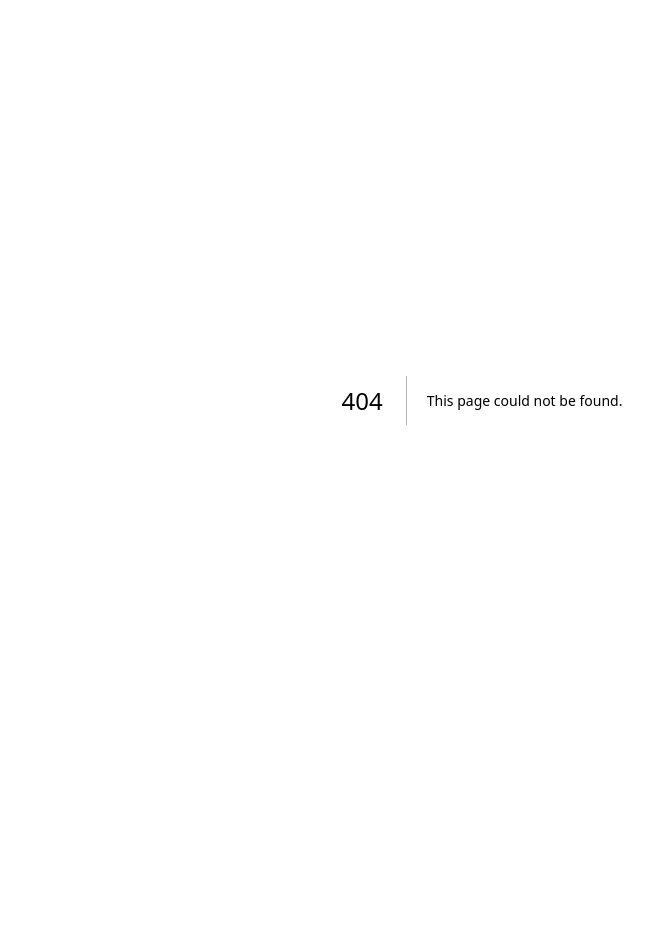
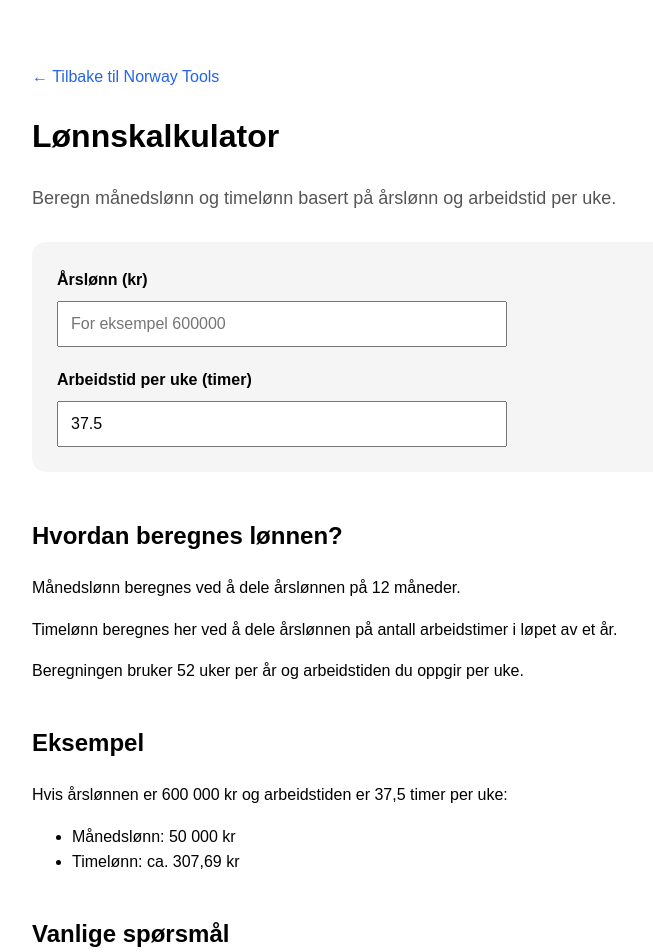
Before and after one commit to Stz6648/norway-tools, a Next.js app: page /lonnskalkulator in a window 1280 px wide. Before the commit this address had no page. Shown: the top 952 px of the page, without its empty margins (158-811 px from the left). Before the commit the page ends 800 px from the top, so only its background shows below. Built offline with nearby package versions, Linux system fonts and the light colour scheme.

Commit message:
Create lonnskalkulator.js

```diff
--- /dev/null
+++ b/pages/lonnskalkulator.js
@@ -0,0 +1,253 @@
+import Head from "next/head";
+import { useState } from "react";
+
+export default function Lonnskalkulator() {
+  const [annualSalary, setAnnualSalary] = useState("");
+  const [weeklyHours, setWeeklyHours] = useState("37.5");
+
+  const salary = Number(annualSalary) || 0;
+  const hours = Number(weeklyHours) || 0;
+
+  const monthlySalary = salary / 12;
+  const hourlySalary =
+    hours > 0 ? salary / (hours * 52) : 0;
+
+  const formatNOK = (value) =>
+    new Intl.NumberFormat("no-NO", {
+      maximumFractionDigits: 2,
+    }).format(value);
+
+  return (
+    <>
+      <Head>
+        <title>Lønnskalkulator – Beregn månedslønn og timelønn | Norway Tools</title>
+
+        <meta
+          name="description"
+          content="Gratis lønnskalkulator for Norge. Beregn månedslønn og timelønn basert på årslønn og arbeidstid per uke."
+        />
+
+        <meta
+          name="keywords"
+          content="lønnskalkulator, årslønn, månedslønn, timelønn, lønn kalkulator Norge"
+        />
+
+        <meta name="robots" content="index, follow" />
+
+        <link
+          rel="canonical"
+          href="https://norway-tools.vercel.app/lonnskalkulator"
+        />
+      </Head>
+
+      <main
+        style={{
+          maxWidth: "900px",
+          margin: "0 auto",
+          padding: "40px 20px",
+          fontFamily: "Arial, sans-serif",
+          lineHeight: 1.6,
+        }}
+      >
+        <p>
+          <a
+            href="/"
+            style={{
+              textDecoration: "none",
+              color: "#2563eb",
+            }}
+          >
+            ← Tilbake til Norway Tools
+          </a>
+        </p>
+
+        <header>
+          <h1>Lønnskalkulator</h1>
+
+          <p style={{ fontSize: "18px", color: "#555" }}>
+            Beregn månedslønn og timelønn basert på årslønn og
+            arbeidstid per uke.
+          </p>
+        </header>
+
+        <section
+          style={{
+            marginTop: "30px",
+            padding: "25px",
+            background: "#f5f5f5",
+            borderRadius: "14px",
+          }}
+        >
+          <label>
+            <strong>Årslønn (kr)</strong>
+          </label>
+
+          <input
+            type="number"
+            min="0"
+            value={annualSalary}
+            onChange={(e) => setAnnualSalary(e.target.value)}
+            placeholder="For eksempel 600000"
+            style={{
+              display: "block",
+              width: "100%",
+              maxWidth: "450px",
+              padding: "12px",
+              marginTop: "8px",
+              fontSize: "16px",
+              boxSizing: "border-box",
+            }}
+          />
+
+          <label
+            style={{
+              display: "block",
+              marginTop: "20px",
+            }}
+          >
+            <strong>Arbeidstid per uke (timer)</strong>
+          </label>
+
+          <input
+            type="number"
+            min="0"
+            step="0.5"
+            value={weeklyHours}
+            onChange={(e) => setWeeklyHours(e.target.value)}
+            style={{
+              display: "block",
+              width: "100%",
+              maxWidth: "450px",
+              padding: "12px",
+              marginTop: "8px",
+              fontSize: "16px",
+              boxSizing: "border-box",
+            }}
+          />
+
+          {salary > 0 && hours > 0 && (
+            <div
+              style={{
+                marginTop: "25px",
+                padding: "20px",
+                background: "white",
+                borderRadius: "10px",
+              }}
+            >
+              <h2>Resultat</h2>
+
+              <p>
+                <strong>Årslønn:</strong>{" "}
+                {formatNOK(salary)} kr
+              </p>
+
+              <p>
+                <strong>Månedslønn:</strong>{" "}
+                {formatNOK(monthlySalary)} kr
+              </p>
+
+              <p>
+                <strong>Timelønn:</strong>{" "}
+                {formatNOK(hourlySalary)} kr
+              </p>
+            </div>
+          )}
+        </section>
+
+        <section style={{ marginTop: "45px" }}>
+          <h2>Hvordan beregnes lønnen?</h2>
+
+          <p>
+            Månedslønn beregnes ved å dele årslønnen på 12 måneder.
+          </p>
+
+          <p>
+            Timelønn beregnes her ved å dele årslønnen på antall
+            arbeidstimer i løpet av et år.
+          </p>
+
+          <p>
+            Beregningen bruker 52 uker per år og arbeidstiden du
+            oppgir per uke.
+          </p>
+        </section>
+
+        <section style={{ marginTop: "40px" }}>
+          <h2>Eksempel</h2>
+
+          <p>
+            Hvis årslønnen er 600 000 kr og arbeidstiden er 37,5
+            timer per uke:
+          </p>
+
+          <ul>
+            <li>Månedslønn: 50 000 kr</li>
+            <li>Timelønn: ca. 307,69 kr</li>
+          </ul>
+        </section>
+
+        <section style={{ marginTop: "40px" }}>
+          <h2>Vanlige spørsmål</h2>
+
+          <h3>Hvordan regner jeg ut månedslønn fra årslønn?</h3>
+
+          <p>
+            Del årslønnen på 12. For eksempel gir 600 000 kr i
+            årslønn 50 000 kr per måned før skatt.
+          </p>
+
+          <h3>Hvordan regner jeg ut timelønn?</h3>
+
+          <p>
+            Årslønn deles på antall arbeidstimer per år. Resultatet
+            avhenger derfor av hvor mange timer du arbeider per uke.
+          </p>
+
+          <h3>Er dette lønn etter skatt?</h3>
+
+          <p>
+            Nei. Kalkulatoren viser brutto lønn før skatt,
+            feriepenger og eventuelle andre fradrag.
+          </p>
+        </section>
+
+        <section style={{ marginTop: "40px" }}>
+          <h2>Flere kalkulatorer</h2>
+
+          <p>
+            <a href="/feriepenger-kalkulator">
+              Feriepengerkalkulator
+            </a>
+          </p>
+
+          <p>
+            <a href="/overtidskalkulator">
+              Overtidskalkulator
+            </a>
+          </p>
+
+          <p>
+            <a href="/prosent-kalkulator">
+              Prosentkalkulator
+            </a>
+          </p>
+
+          <p>
+            <a href="/mva-kalkulator">
+              MVA-kalkulator
+            </a>
+          </p>
+        </section>
+
+        <hr style={{ margin: "50px 0 20px" }} />
+
+        <footer>
+          <p style={{ color: "#666" }}>
+            Norway Tools tilbyr gratis og enkle kalkulatorer for
+            vanlige beregninger i Norge.
+          </p>
+        </footer>
+      </main>
+    </>
+  );
+}
```
